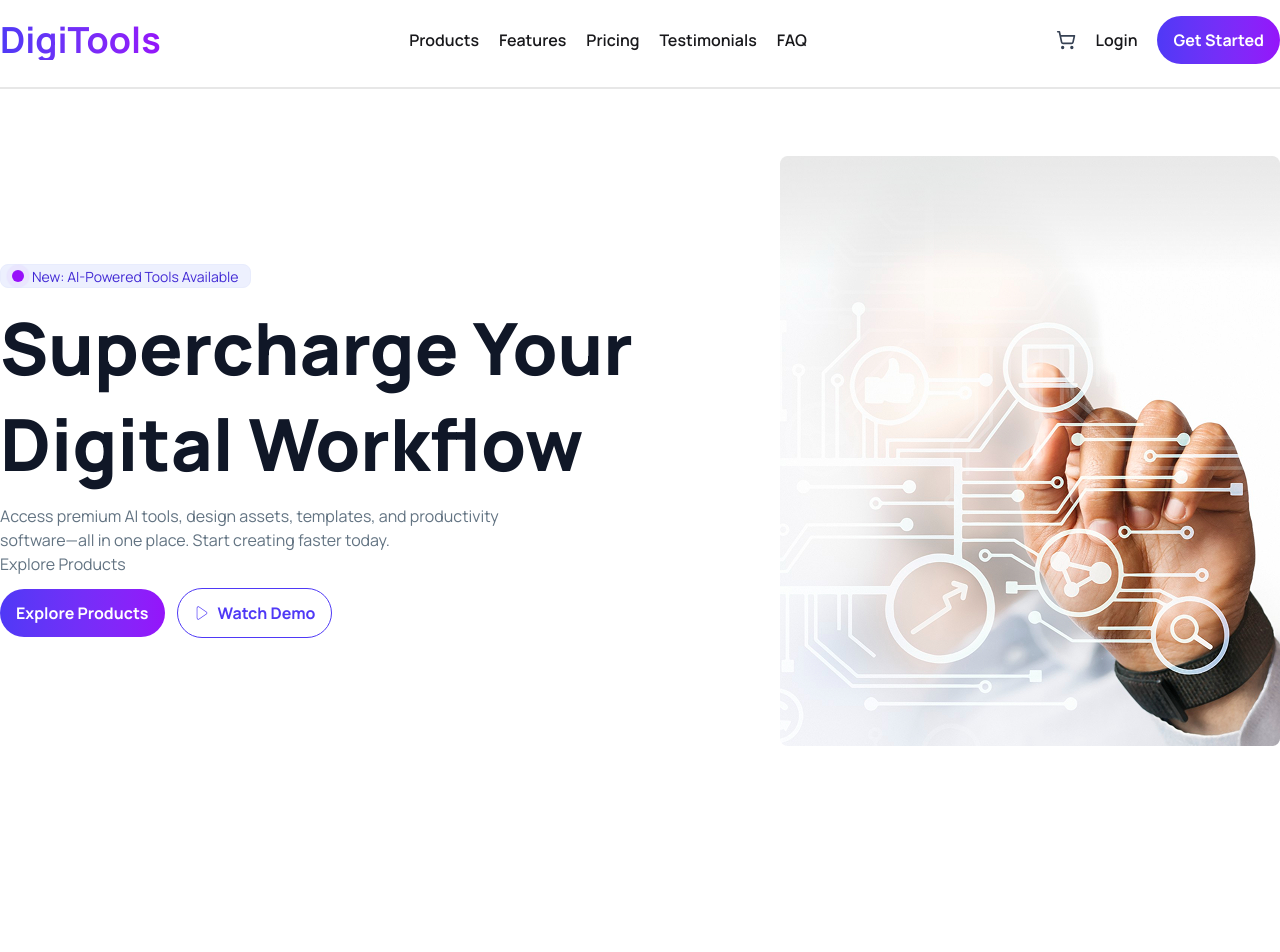
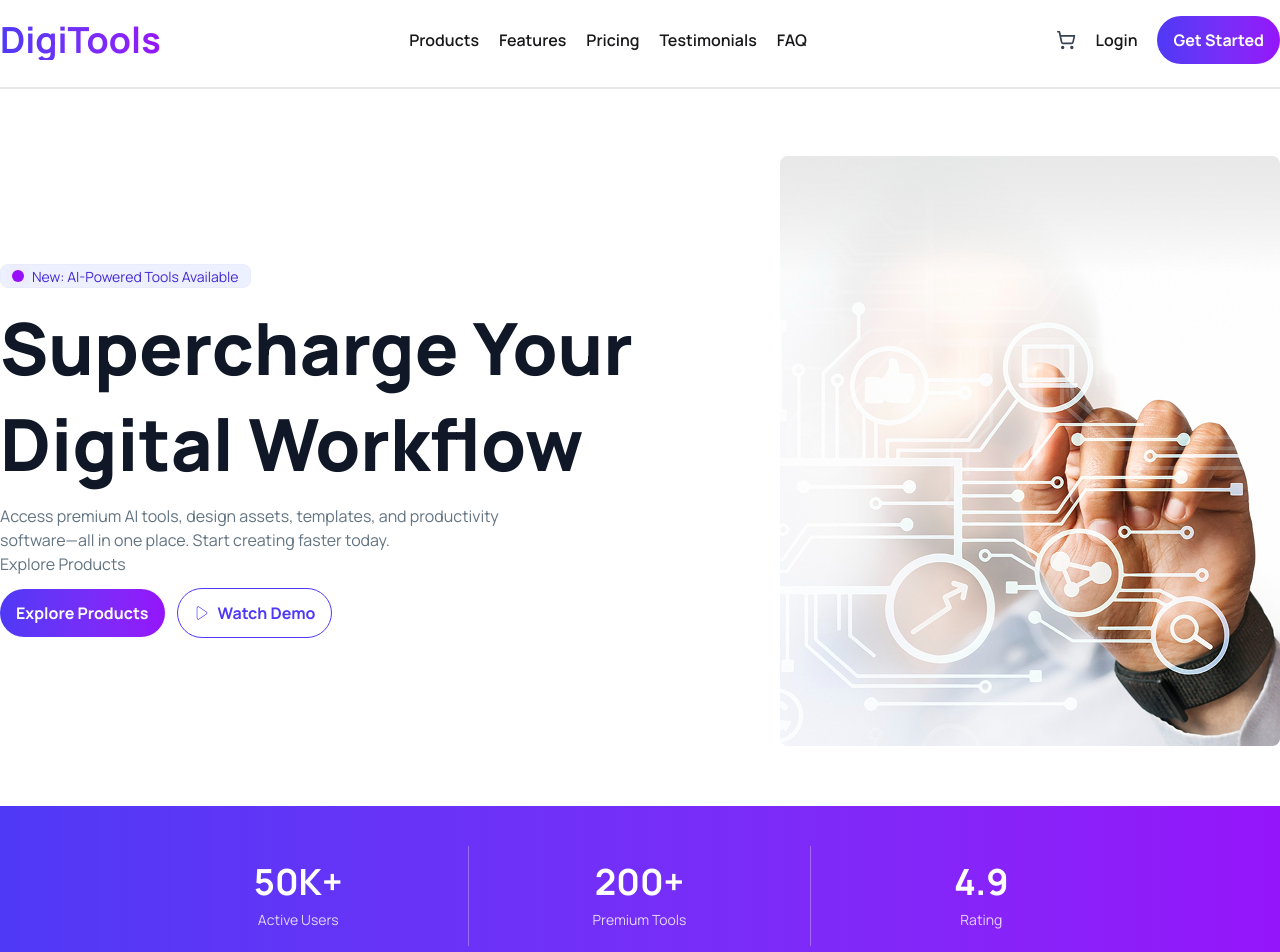
Before and after one commit to tanjilaWD/DigiTools, a React (Vite) app: page / in a window 1280 px wide. Shown: the top 952 px of the page. Before the commit the page ends 806 px from the top, so only its background shows below. Built offline with nearby package versions, Linux system fonts and the light colour scheme.

Commit message:
stats section

```diff
--- a/src/App.jsx
+++ b/src/App.jsx
@@ -2,6 +2,7 @@
 import './App.css'
 import Banner from './components/banner/Banner'
 import Navber from './components/navber/Navber'
+import Stats from './components/stats/Stats'
 
 function App() {
 
@@ -10,6 +11,7 @@ function App() {
     <>
      <Navber/>
      <Banner/>
+     <Stats/>
     </>
   )
 }
--- /dev/null
+++ b/src/components/stats/Stats.jsx
@@ -0,0 +1,32 @@
+import React from 'react';
+
+const Stats = () => {
+    return (
+        <div>
+             <div className=" bg-gradient-to-r from-[#4F39F6] to-[#9514FA] py-10">
+
+      <div className="max-w-5xl mx-auto grid grid-cols-1 md:grid-cols-3 text-center text-white">
+
+        <div className="flex flex-col items-center gap-2 border-b md:border-b-0 md:border-r border-white/30 py-4">
+          <h2 className="text-4xl font-bold">50K+</h2>
+          <p className="text-sm text-white/80">Active Users</p>
+        </div>
+
+        <div className="flex flex-col items-center gap-2 border-b md:border-b-0 md:border-r border-white/30 py-4">
+          <h2 className="text-4xl font-bold">200+</h2>
+          <p className="text-sm text-white/80">Premium Tools</p>
+        </div>
+
+        <div className="flex flex-col items-center gap-2 py-4">
+          <h2 className="text-4xl font-bold">4.9</h2>
+          <p className="text-sm text-white/80">Rating</p>
+        </div>
+
+      </div>
+
+    </div>
+        </div>
+    );
+};
+
+export default Stats;
```
